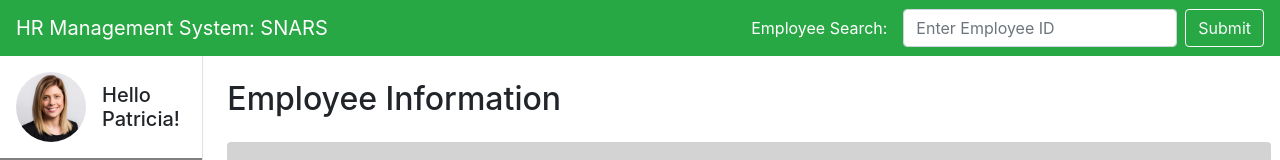
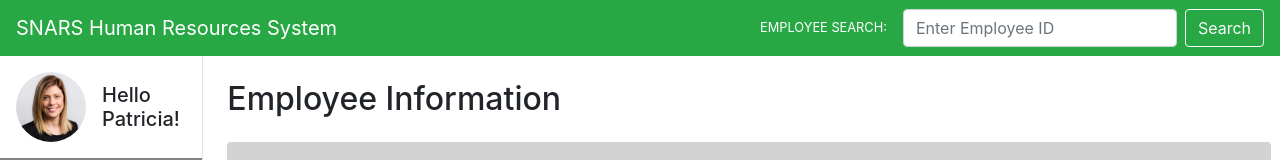
Before and after one commit to shivamsharma-de/human-resources-system, a React (Create React App) app: page / in a window 1280 px wide. Shown: the top 160 px of the page. Built offline with nearby package versions, Linux system fonts and the light colour scheme.

Commit message:
Modify navbar title, search button text, and formatting

```diff
--- a/src/navbar.js
+++ b/src/navbar.js
@@ -4,11 +4,11 @@ class Navbar extends Component {
     render() {
         return (
             <nav className="navbar navbar-dark bg-success">
-                <a className="navbar-brand" href="#">HR Management System: SNARS</a>
+                <a className="navbar-brand" href="#">SNARS Human Resources System</a>
                 <form className="form-inline my-2 my-lg-0">
-                <span className="navbar-text text-white mr-3">Employee Search:</span>
+                <span className="navbar-text text-white small text-uppercase mr-3">Employee Search:</span>
                 <input className="form-control mr-sm-2" type="search" placeholder="Enter Employee ID" aria-label="Search" />
-                <button className="btn btn-outline-light my-2 my-sm-0" type="submit">Submit</button>
+                <button className="btn btn-outline-light my-2 my-sm-0" type="submit">Search</button>
                 </form>
             </nav>
         );
```
